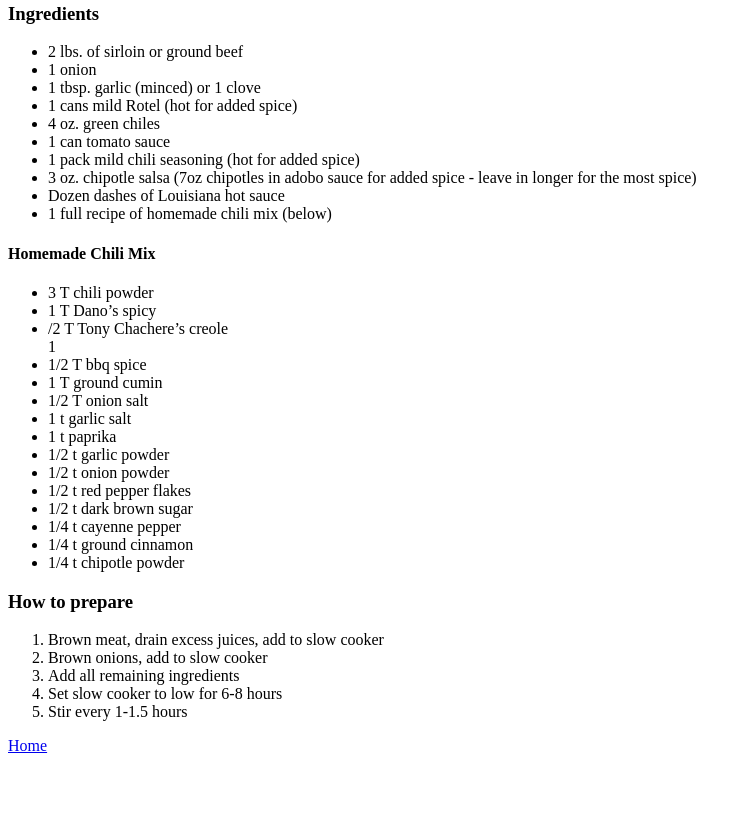
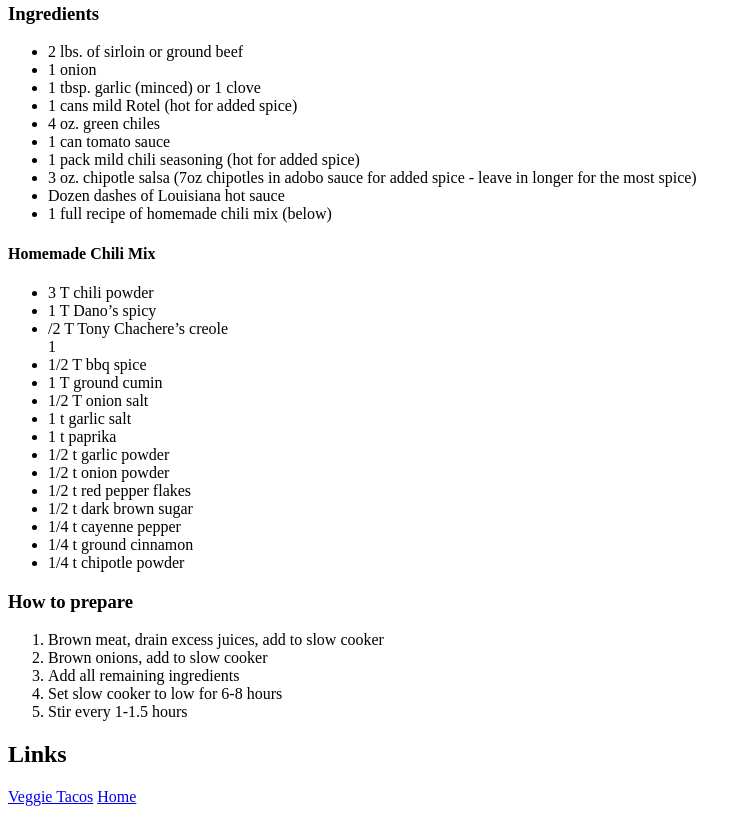
Before and after one commit to geezola730/odin-recipes, a plain HTML site: page recipes/chili.html in a window 1280 px wide. Shown: the part 558-1372 px from the top of the page, without its empty margins (0-751 px from the left). Before the commit the page ends 1321 px from the top, so only its background shows below. Drawn offline with Linux system fonts and the light colour scheme.

Commit message:
Add link

```diff
--- a/recipes/chili.html
+++ b/recipes/chili.html
@@ -54,7 +54,8 @@
 <li>Set slow cooker to low for 6-8 hours</li>
 <li>Stir every 1-1.5 hours</li>
 </ol>
-
+<h2>Links</h2>
+<a href=".tacos.html">Veggie Tacos</a>
     <a href="..index.html">Home</a>
 </body>
 </html>
```
